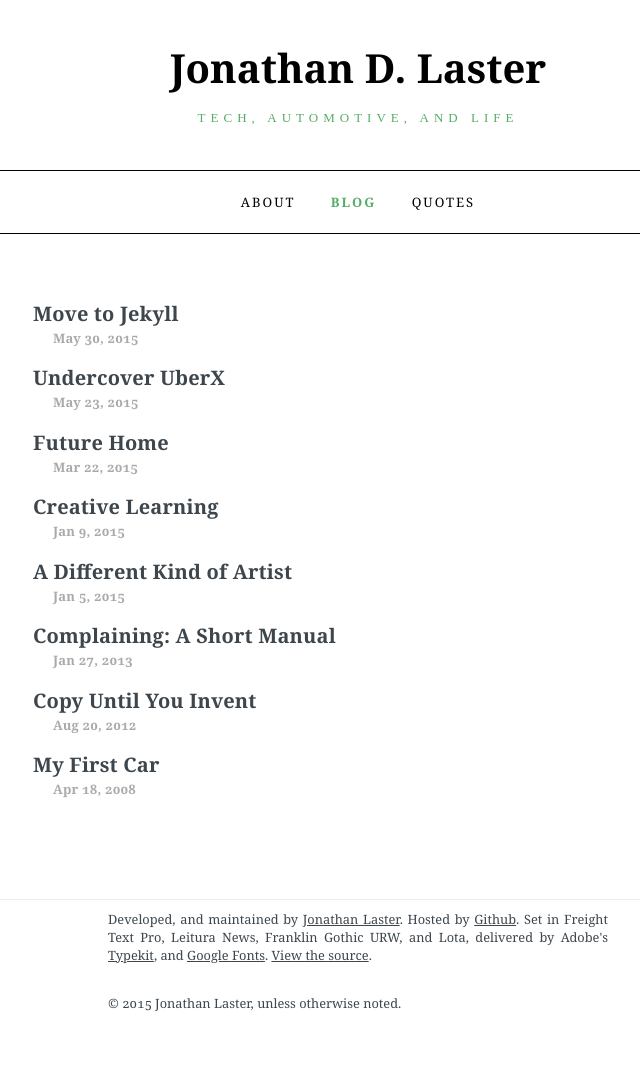
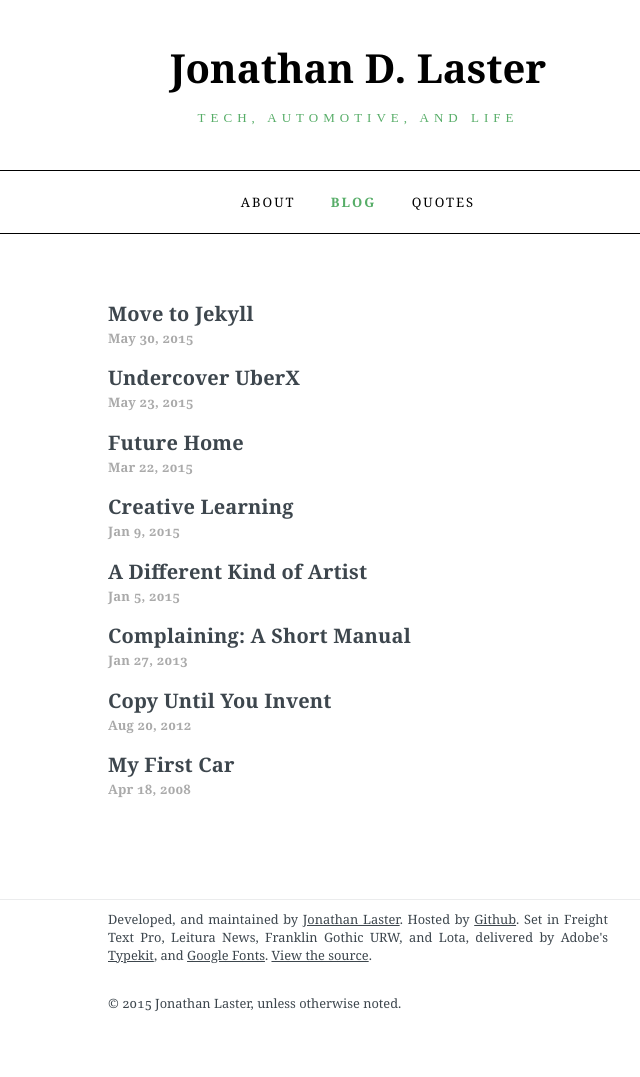
Before and after one commit to last-dev/jdl.io, a Jekyll site: the page built from blog.html, in a window 1280 px wide. Shown: the whole page, without its empty margins (282-922 px from the left). Built offline with Jekyll 4.4.1, drawn with Linux system fonts in a browser that asks for light colours; nearby versions of some CDN libraries.

Commit message:
Narrowed blog archives

```diff
--- a/blog.html
+++ b/blog.html
@@ -5,7 +5,12 @@ title: "Blog"
 
 <ul>
 	{% for post in site.posts %}
-		<div class="archiveTitle" id="reduce"><a href="{{site.baseurl}}{{post.permalink}}">{{post.title}}</a></div>
-		<div class="archiveDate">{{ post.date | date: "%b %-d, %Y" }}</div>
+		<div class="archiveTitle" id="reduce">
+			<a href="{{site.baseurl}}{{post.permalink}}">
+				{{post.title}}
+				<br>
+				<div class="archiveDate">{{ post.date | date: "%b %-d, %Y" }}</div>
+			</a>
+		</div>
 	{% endfor %}
 </ul>
--- a/css/index.css
+++ b/css/index.css
@@ -163,7 +163,8 @@ nav a:hover {
 	font-size: 20px;
 	display: block;
 	margin: 0 auto;
-	padding: 15px 25px 5px 25px;
+	padding: 15px 0px 5px 0px;
+	max-width: 500px;
 }
 
 .blogTitle a, .archiveTitle a {
@@ -193,7 +194,6 @@ nav a:hover {
 	font-family: "leitura-news", Georgia, serif;
 	color: rgb(170, 170, 170);
 	font-size: 13px;
-	padding-left: 45px;
 }
 
 /**********************************
```
